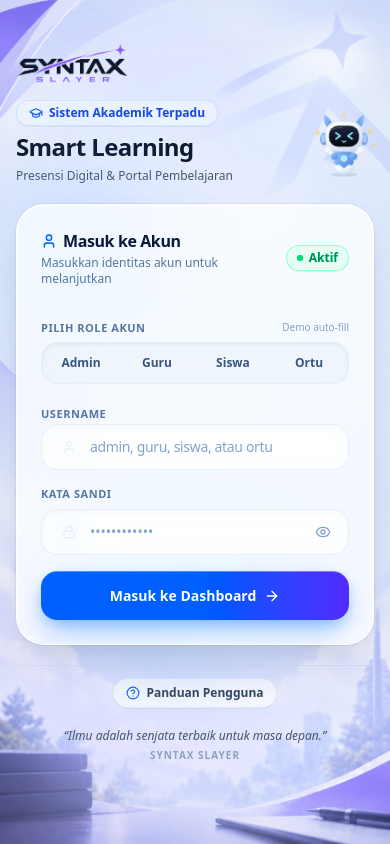
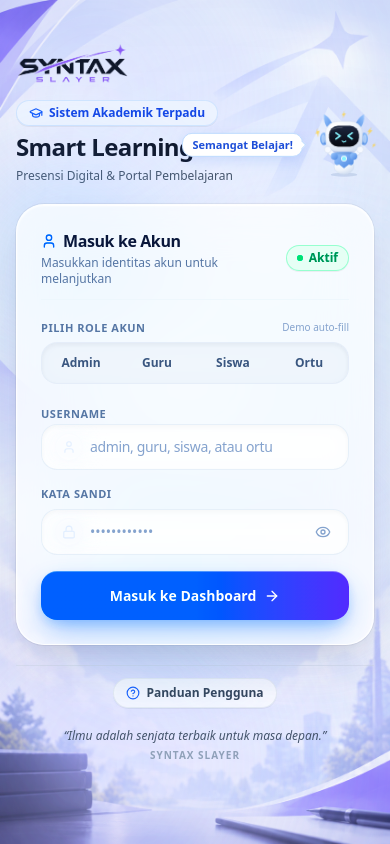
Before and after one commit to syntax-slayerrr/smart-learning, a Next.js app: page /login in a window 390 px wide. Built offline with nearby package versions, Linux system fonts and the light colour scheme.

Commit message:
feat(mascot): reposition speech bubble horizontally to prevent mobile clipping

```diff
--- a/src/app/(auth)/login/page.tsx
+++ b/src/app/(auth)/login/page.tsx
@@ -45,9 +45,9 @@ export default function LoginPage() {
               </p>
             </div>
 
-            {/* Mascot: Floating di pojok kanan atas tanpa terpotong bubble */}
+            {/* Mascot: Floating di pojok kanan atas dengan bubble chat samping */}
             <div className="absolute right-0 bottom-0 pointer-events-none sm:pointer-events-auto">
-              <Mascot mood="semangat" size={60} follow={true} />
+              <Mascot mood="semangat" size={60} say="Semangat Belajar!" follow={true} />
             </div>
           </div>
         </div>
--- a/src/components/Mascot.tsx
+++ b/src/components/Mascot.tsx
@@ -130,8 +130,8 @@ const CSS = `
 .mm-wave{transform-origin:132px 150px;animation:mm-w .8s ease-in-out infinite alternate}
 .mm-fx{transform-box:fill-box;transform-origin:center;animation:mm-x 1.6s ease-in-out infinite}
 .mm-still,.mm-still *{animation:none!important}
-.mm-say{position:absolute;left:50%;bottom:100%;transform:translateX(-50%);margin-bottom:10px;width:max-content;max-width:min(260px,80vw);padding:7px 13px;border-radius:14px;background:#fff;color:#1e3a6e;border:1.5px solid #cfe0f7;font:600 13px/1.35 system-ui,sans-serif;text-align:center;box-shadow:0 6px 18px rgba(74,134,224,.18)}
-.mm-say:after{content:"";position:absolute;left:50%;top:100%;width:10px;height:10px;margin:-6px 0 0 -5px;background:#fff;border:solid #cfe0f7;border-width:0 1.5px 1.5px 0;transform:rotate(45deg)}
+.mm-say{position:absolute;right:105%;top:50%;transform:translateY(-50%);margin-right:8px;white-space:nowrap;padding:4px 9px;border-radius:10px;background:#fff;color:#1d4ed8;border:1px solid #bfdbfe;font:700 11px/1.3 system-ui,sans-serif;text-align:center;box-shadow:0 4px 12px rgba(37,99,235,0.12);z-index:20}
+.mm-say:after{content:"";position:absolute;left:100%;top:50%;width:6px;height:6px;margin:-3px 0 0 -3px;background:#fff;border:solid #bfdbfe;border-width:1px 1px 0 0;transform:rotate(45deg)}
 @keyframes mm-f{50%{transform:translateY(-4px)}}
 @keyframes mm-p{from{transform:scale(.93) translateY(5px);opacity:.5}}
 @keyframes mm-b{0%,93%,100%{transform:scaleY(1)}96%{transform:scaleY(.12)}}
```
